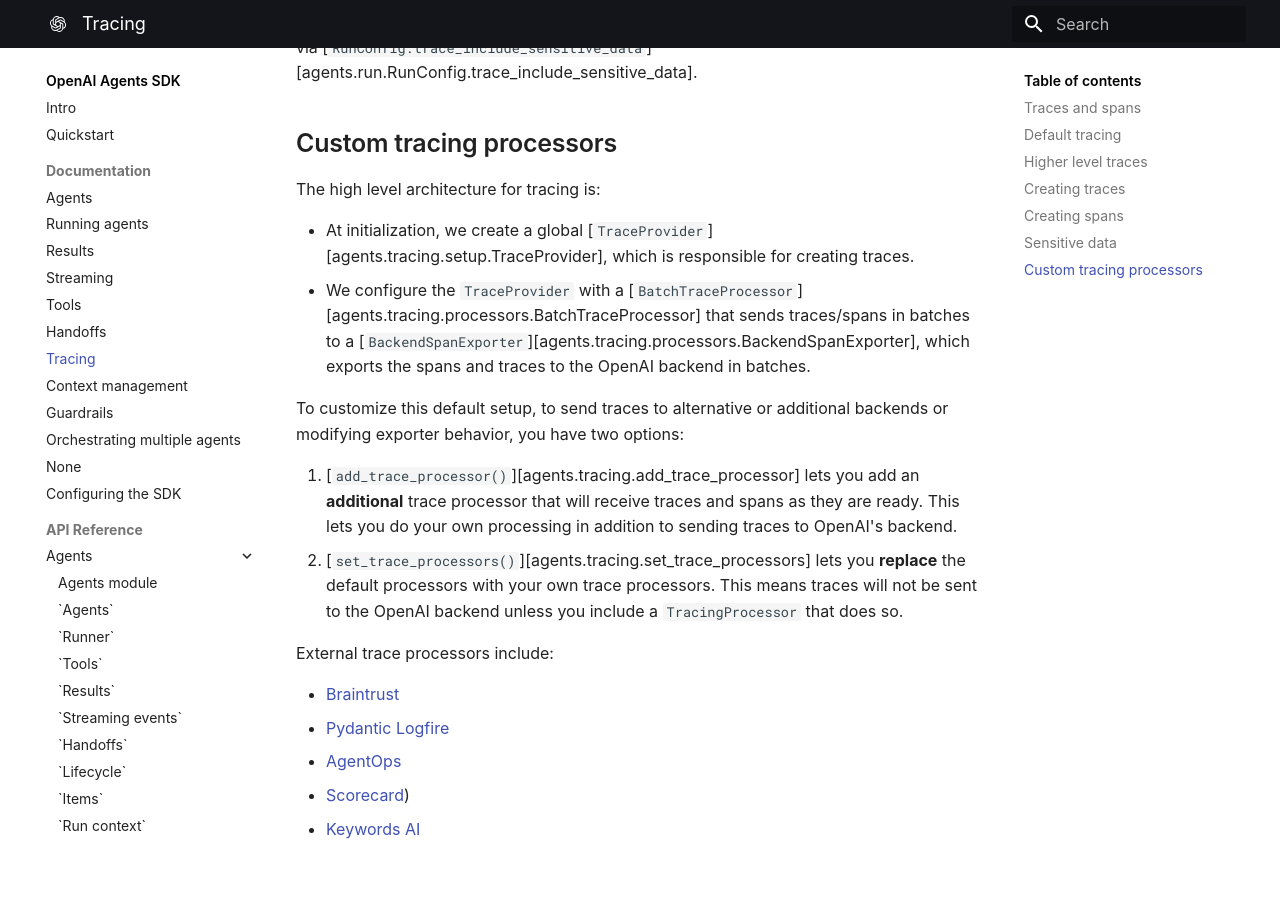
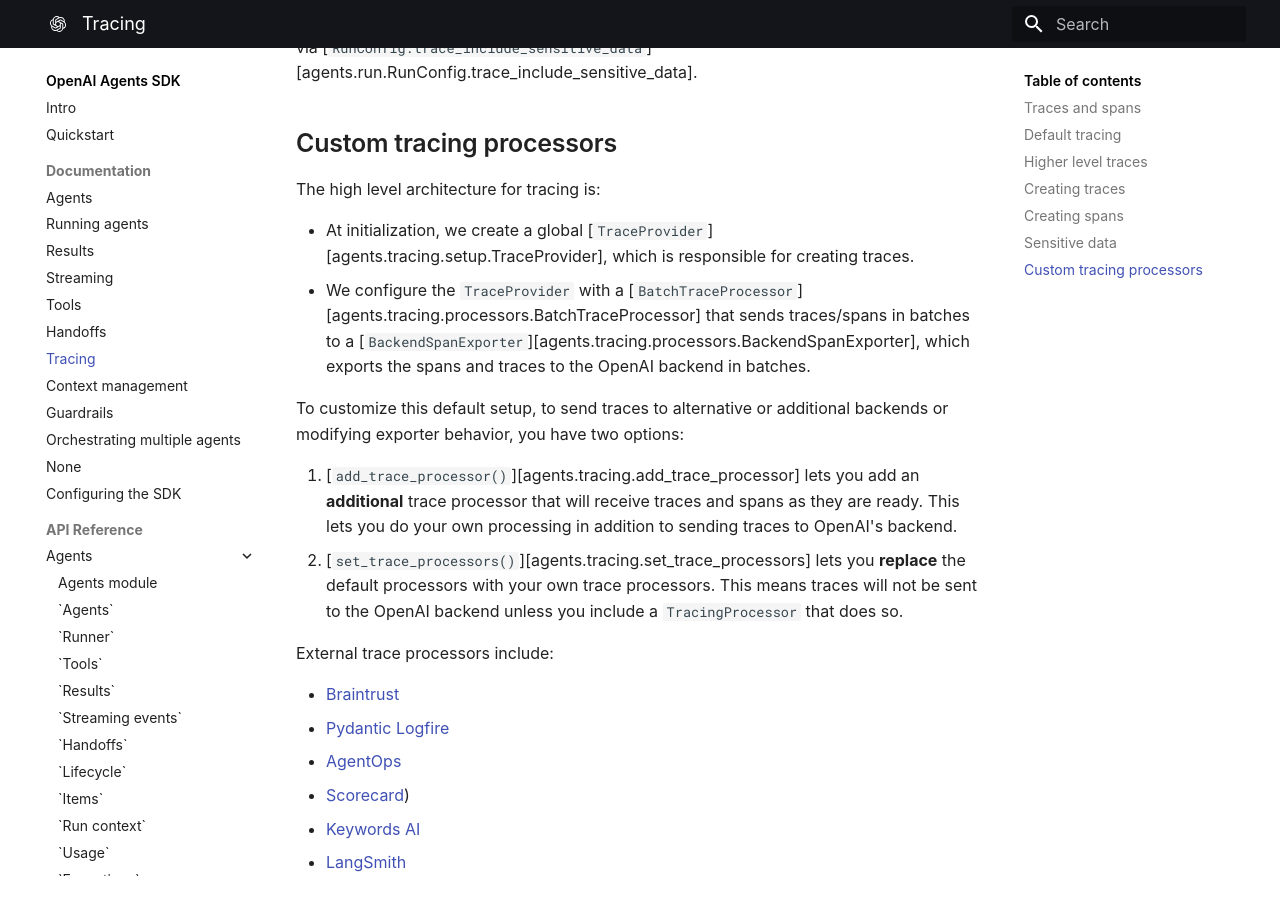
Before and after one commit to zain/openai-agents-python, an MkDocs documentation site: the page built from docs/tracing.md, in a window 1280 px wide and 900 px high, scrolled down 2770 px. Built offline with MkDocs 1.6.1 and Material for MkDocs 9.7.7, drawn with Linux system fonts in a browser that asks for light colours; some web fonts are replaced; before the commit the page ends 3636 px from its top, so only the background shows below that.

Commit message:
docs: List LangSmith tracing integration

```diff
--- a/docs/tracing.md
+++ b/docs/tracing.md
@@ -95,3 +95,4 @@
 -   [AgentOps](https://docs.agentops.ai/v1/integrations/agentssdk)
 -   [Scorecard](https://docs.scorecard.io/docs/documentation/features/tracing#openai-agents-sdk-integration))
 -   [Keywords AI](https://docs.keywordsai.co/integration/development-frameworks/openai-agent)
+-   [LangSmith](https://docs.smith.langchain.com/observability/how_to_guides/trace_with_openai_agents_sdk)
```
